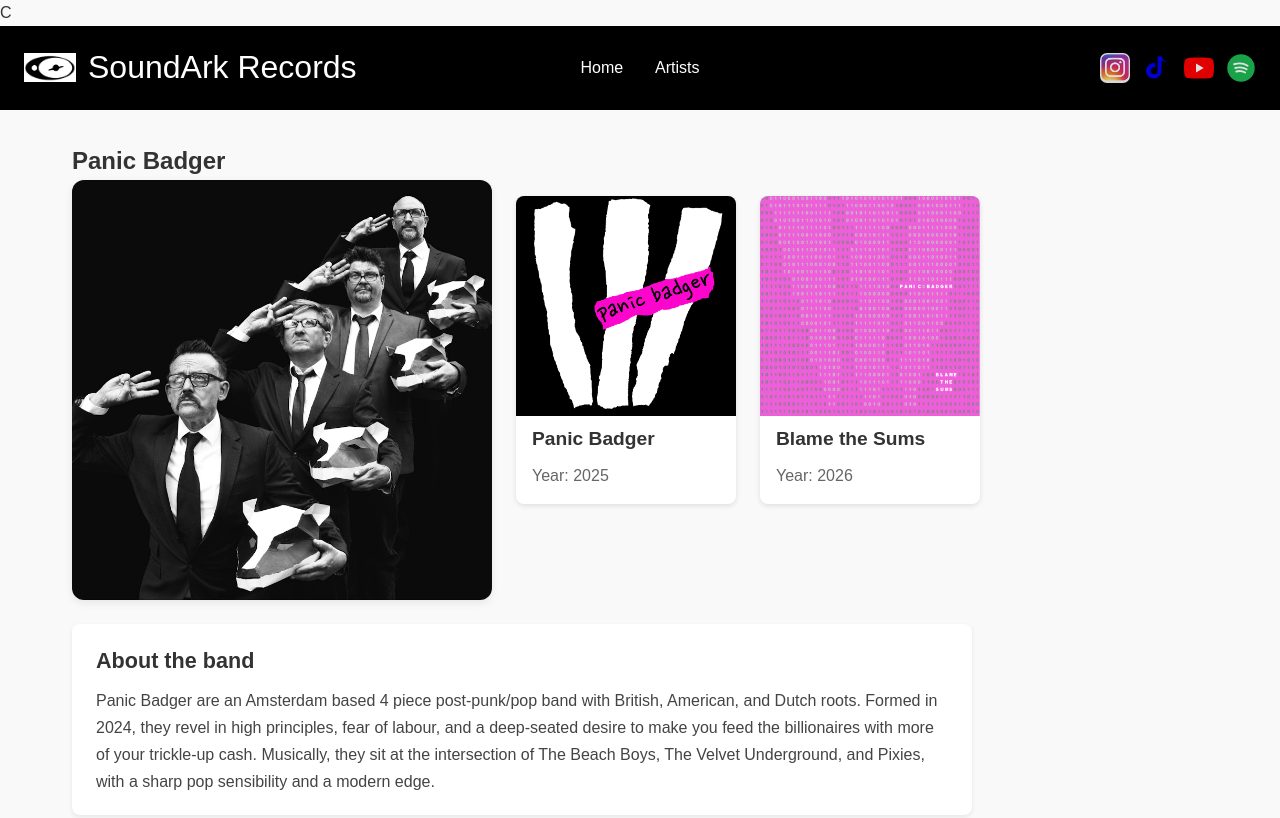
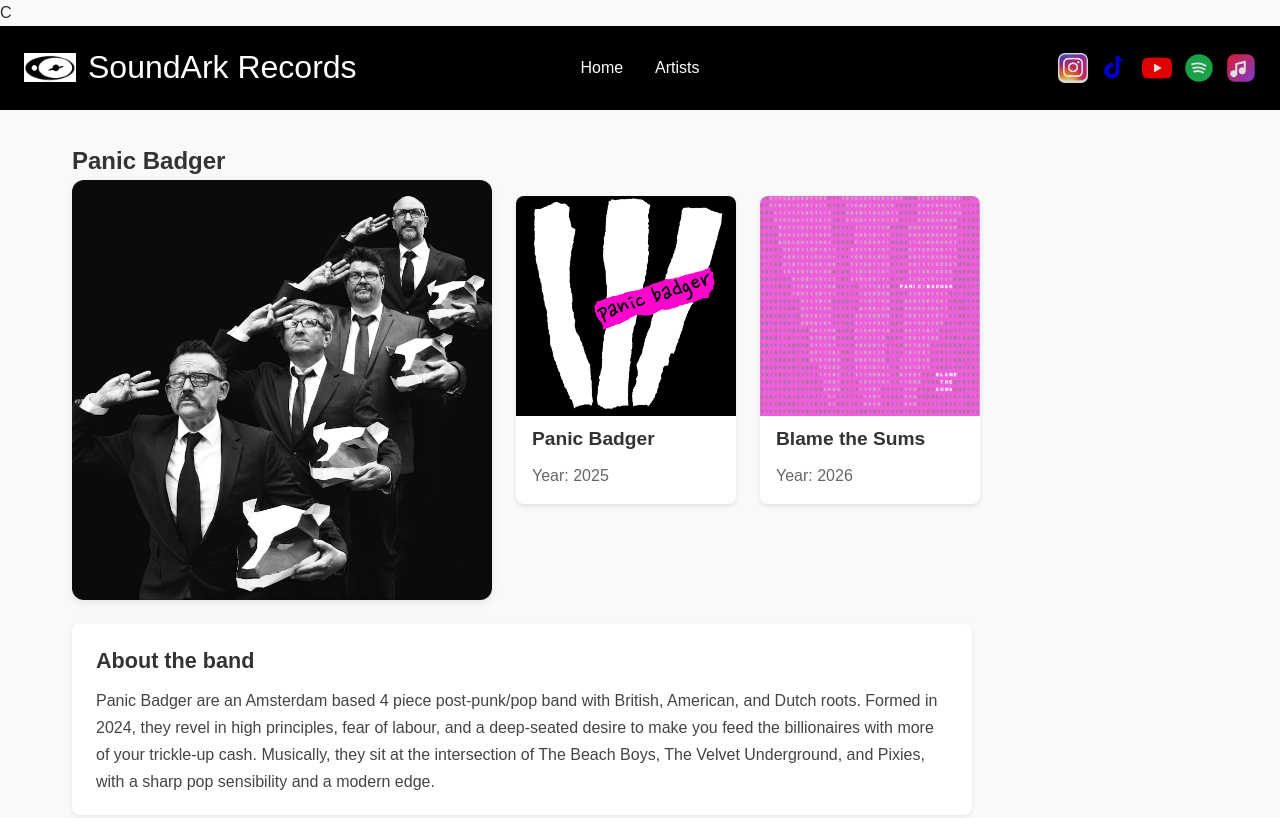
Before and after one commit to clarke736-droid/soundark-records, a plain HTML site: page PanicBadger.html in a window 1280 px wide. Shown: the top 818 px of the page. Drawn offline with Linux system fonts and the light colour scheme.

Commit message:
PB Page - added Apple Music link

```diff
--- a/PanicBadger.html
+++ b/PanicBadger.html
@@ -60,6 +60,18 @@
                     <path d="M6.5 9c3.4-1 7.7-.7 10.8 1.2M7.4 12c2.8-.8 6.5-.5 9.1 1M8.2 14.8c2.2-.6 5.1-.3 7.1.8" fill="none" stroke="#FFFFFF" stroke-linecap="round" stroke-width="1.5"/>
                 </svg>
             </a>
+            <a class="social-link apple-music-link" href="https://music.apple.com/nl/artist/panic-badger/1826394064" target="_blank" rel="noopener noreferrer" aria-label="Listen to Panic Badger on Apple Music">
+                <svg viewBox="0 0 24 24" aria-hidden="true">
+                    <defs>
+                        <linearGradient id="apple-music-gradient" x1="0" y1="0" x2="1" y2="1">
+                            <stop offset="0" stop-color="#FA233B"/>
+                            <stop offset="1" stop-color="#8E43E7"/>
+                        </linearGradient>
+                    </defs>
+                    <rect x="1" y="1" width="22" height="22" rx="6" fill="url(#apple-music-gradient)"/>
+                    <path d="M15.8 5v9.2a2.8 2.8 0 1 1-1.6-2.5V8.2L9 9.4v7.1a2.8 2.8 0 1 1-1.6-2.5V8.1L15.8 6V5Z" fill="#FFFFFF"/>
+                </svg>
+            </a>
         </div>
     </header>
 
--- a/Styles/styles.css
+++ b/Styles/styles.css
@@ -99,7 +99,8 @@ nav ul li a:hover {
 
 .tiktok-link svg,
 .youtube-link svg,
-.spotify-link svg {
+.spotify-link svg,
+.apple-music-link svg {
     width: 30px;
     height: 30px;
     display: block;
```
